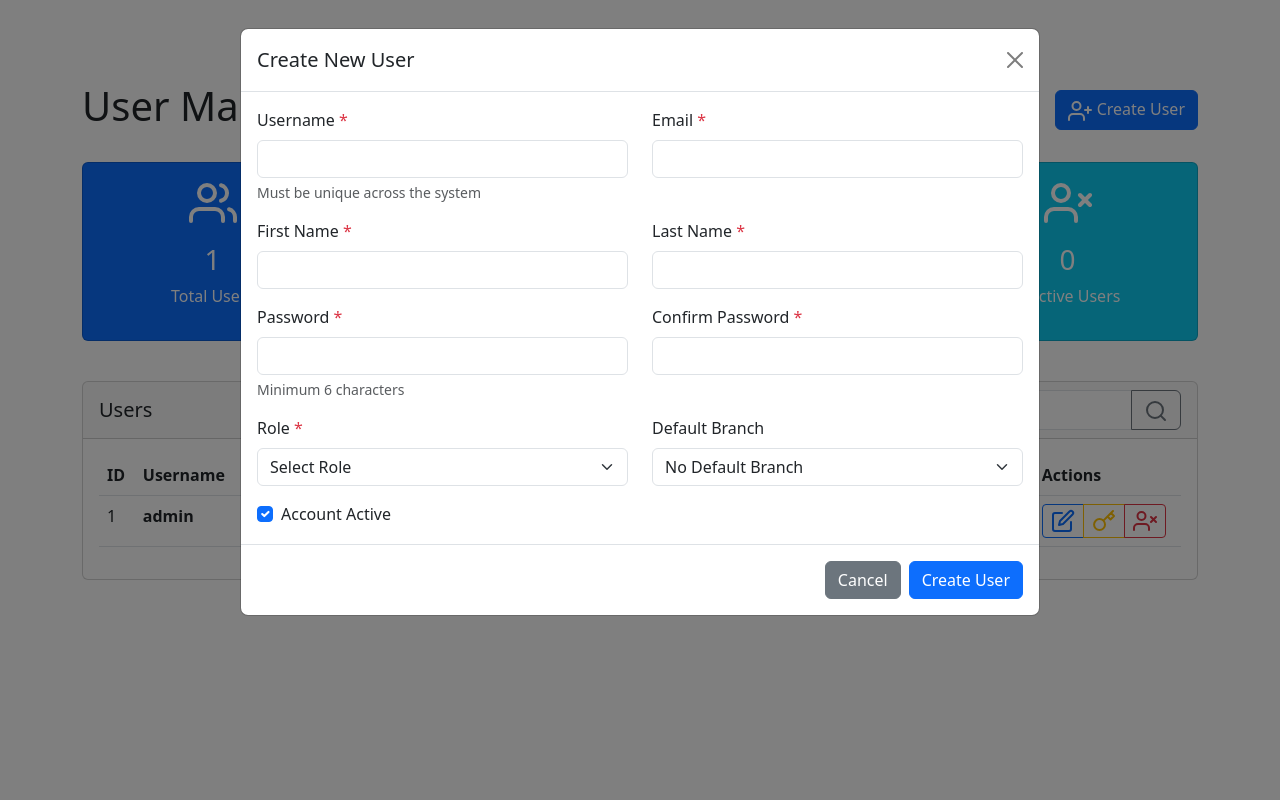
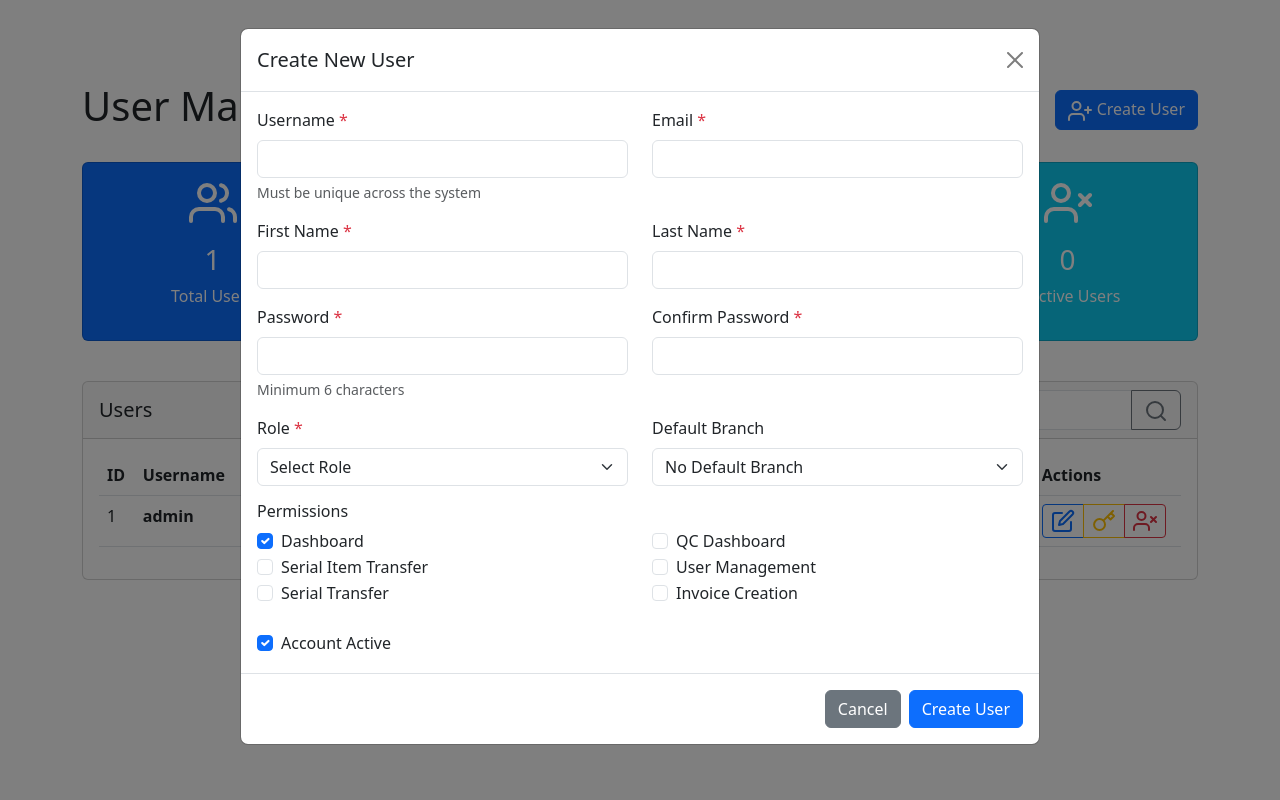
Before and after one commit to pragavigithub/Lobby_Add_on_20250830, a Flask app: page /user_management in a window 1280 px wide, after a click on "Create User". Run offline with Flask 3, Linux system fonts and the light colour scheme; a user stored in the database is signed in; data comes from the database, SQL or seed files in the repository; some libraries are stand-ins or nearby versions.

Commit message:
Update permissions and routing for serial item transfer module
Corrects the `serial_transfer` permission to `serial_item_transfer` in relevant routes and templates, and updates the `url_for` call in `dashboard.html` from `serial_item_transfer.serial_index` to `serial_item_transfer.index`. Adds the `invoice_creation` permission to the user management form and route.

Replit-Commit-Author: Agent
Replit-Commit-Session-Id: 5408997c-2582-4ce6-9e0f-069eaa0f9f91
Replit-Commit-Checkpoint-Type: full_checkpoint
Replit-Commit-Screenshot-Url: https://storage.googleapis.com/screenshot-production-us-central1/b737025a-f5fb-464d-8185-c9eded372f8d/5408997c-2582-4ce6-9e0f-069eaa0f9f91/gJQWdQy

```diff
--- a/modules/serial_item_transfer/routes.py
+++ b/modules/serial_item_transfer/routes.py
@@ -23,7 +23,7 @@ def generate_serial_item_transfer_number():
 @login_required
 def index():
     """Serial Item Transfer main page with pagination and user filtering"""
-    if not current_user.has_permission('serial_transfer'):
+    if not current_user.has_permission('serial_item_transfer'):
         flash('Access denied - Serial Item Transfer permissions required', 'error')
         return redirect(url_for('dashboard'))
 
@@ -76,7 +76,7 @@ def index():
 @login_required
 def create():
     """Create new Serial Item Transfer"""
-    if not current_user.has_permission('serial_transfer'):
+    if not current_user.has_permission('serial_item_transfer'):
         flash('Access denied - Serial Item Transfer permissions required', 'error')
         return redirect(url_for('dashboard'))
 
--- a/routes.py
+++ b/routes.py
@@ -3075,8 +3075,8 @@ def create_user():
 
     # Set custom permissions if provided
     permissions = {}
-    for screen in ['dashboard', 'grpo', 'inventory_transfer', 'serial_transfer', 'batch_transfer', 'pick_list', 'inventory_counting',
-                   'bin_scanning', 'label_printing', 'user_management', 'qc_dashboard']:
+    for screen in ['dashboard', 'grpo', 'inventory_transfer', 'serial_item_transfer', 'serial_transfer', 'batch_transfer', 'pick_list', 'inventory_counting',
+                   'bin_scanning', 'label_printing', 'user_management', 'qc_dashboard', 'invoice_creation']:
         permissions[screen] = screen in request.form
 
     user.set_permissions(permissions)
--- a/templates/dashboard.html
+++ b/templates/dashboard.html
@@ -39,7 +39,7 @@
 
     {% if current_user.has_permission('serial_item_transfer') %}
     <div class="col-md-3 col-sm-6 mb-3">
-        <div class="card dashboard-card" data-url="{{ url_for('serial_item_transfer.serial_index') }}">
+        <div class="card dashboard-card" data-url="{{ url_for('serial_item_transfer.index') }}">
             <div class="card-body text-center">
                 <i data-feather="move" class="mb-3" style="width: 48px; height: 48px;"></i>
                 <p>Serial Item Transfer</p>
--- a/templates/user_management.html
+++ b/templates/user_management.html
@@ -238,6 +238,41 @@
                                     <option value="02">Distribution Center</option>
                                     <option value="03">Retail Store</option>
                                 </select>
+                            </div>
+                        </div>
+                    </div>
+
+                    <!-- Permissions Section -->
+                    <div class="mb-4">
+                        <h6>Permissions</h6>
+                        <div class="row">
+                            <div class="col-md-6">
+                                <div class="form-check">
+                                    <input class="form-check-input" type="checkbox" id="dashboard" name="dashboard" checked>
+                                    <label class="form-check-label" for="dashboard">Dashboard</label>
+                                </div>
+                                <div class="form-check">
+                                    <input class="form-check-input" type="checkbox" id="serial_item_transfer" name="serial_item_transfer">
+                                    <label class="form-check-label" for="serial_item_transfer">Serial Item Transfer</label>
+                                </div>
+                                <div class="form-check">
+                                    <input class="form-check-input" type="checkbox" id="serial_transfer" name="serial_transfer">
+                                    <label class="form-check-label" for="serial_transfer">Serial Transfer</label>
+                                </div>
+                            </div>
+                            <div class="col-md-6">
+                                <div class="form-check">
+                                    <input class="form-check-input" type="checkbox" id="qc_dashboard" name="qc_dashboard">
+                                    <label class="form-check-label" for="qc_dashboard">QC Dashboard</label>
+                                </div>
+                                <div class="form-check">
+                                    <input class="form-check-input" type="checkbox" id="user_management" name="user_management">
+                                    <label class="form-check-label" for="user_management">User Management</label>
+                                </div>
+                                <div class="form-check">
+                                    <input class="form-check-input" type="checkbox" id="invoice_creation" name="invoice_creation">
+                                    <label class="form-check-label" for="invoice_creation">Invoice Creation</label>
+                                </div>
                             </div>
                         </div>
                     </div>
```
Also changed, not shown: attached_assets/Pasted-Traceback-most-recent-call-last-File-C-Users-LENOVO-AppData-Local-Programs-Python-Python311--1756561244224_1756561244225.txt (added, +56 -0 lines).
